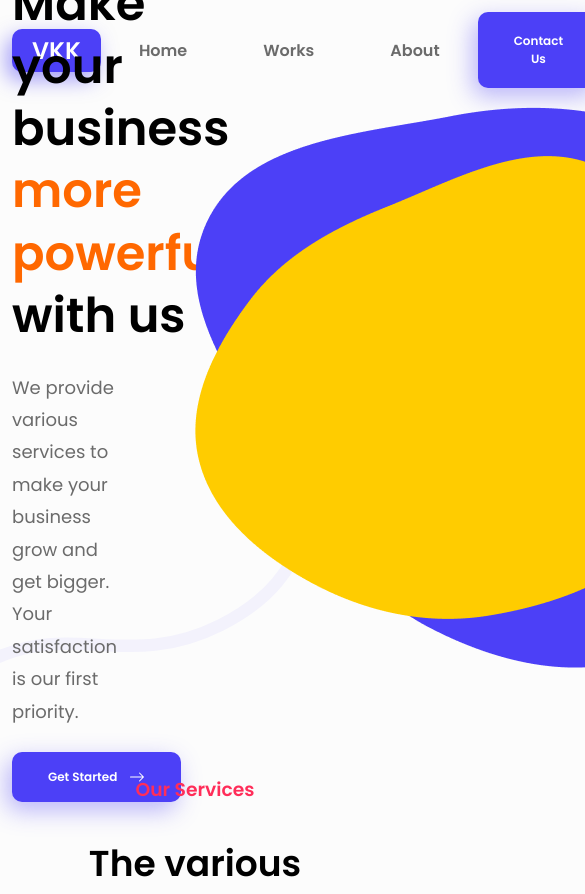
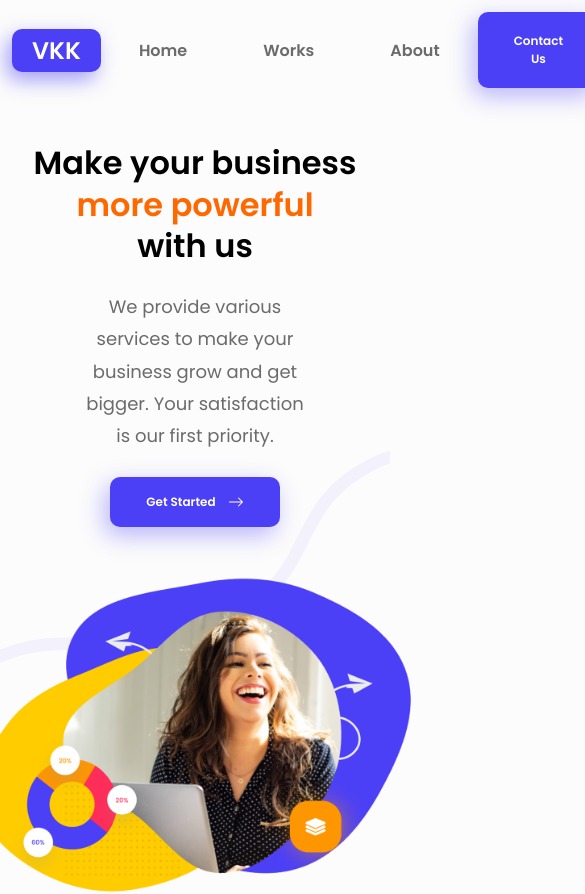
Before and after one commit to pkWafuuu/altair-vkk, a React (Create React App) app: page / in a window 390 px wide. Shown: the top 894 px of the page, 585 px wide, since content can reach past the window. Built offline with nearby package versions, Linux system fonts and the light colour scheme.

Commit message:
added landing responsiveness

```diff
--- a/src/components/Landing.jsx
+++ b/src/components/Landing.jsx
@@ -1,5 +1,4 @@
-import  blob1  from '../assets/blob-1.png'
-import  blob2  from '../assets/blob-2.png'
+import  landing  from '../assets/landing-img.png'
 import { BsArrowRight } from 'react-icons/bs'
 
 function Landing() {
@@ -19,8 +18,7 @@ function Landing() {
 						<button className="landing__button">Get Started <BsArrowRight className='btn__arrow' /></button>
           </div>
 					<div className="landing__img--container">
-						<img src={blob1} alt="blob" className="blob1"/>
-						<img src={blob2} alt="blob" className="blob2"/>
+						<img src={landing} alt="blob" className="landing__img"/>
 					</div>
         </div>
       </div>
--- a/src/css/faqs.css
+++ b/src/css/faqs.css
@@ -13,8 +13,8 @@
 
 .faq__blob2--svg {
 	position: absolute;
-	left: 0;
-	bottom:0;
+	left: -80px;
+	top:100px;
 	z-index: -1;
 	width: 25vw;
 	height: 100vh;
--- a/src/css/landing.css
+++ b/src/css/landing.css
@@ -62,10 +62,50 @@
 	align-items: center;
 }
 
-.blob1 {
+
+.landing__img {
 	position: absolute;
+	right: 0;
+	height: 100%;
 }
 
-.blob2 {
-	position: absolute;
+@media (max-width: 1280px) {
+	.landing__img {
+		height: 88%;
+	}
 }
+
+@media (max-width: 1080px) {
+	.landing__img {
+		height: 75%;
+	}
+}
+
+@media (max-width: 960px) {
+	.landing__container {
+		flex-direction: column;
+		height: 100vh;
+	}
+	.landing__content {
+		width: 100%;
+		text-align: center;
+		display: flex;
+		flex-direction: column;
+		align-items: center;
+		margin-top: 42px;
+	}
+	.landing__title {
+		font-size: 32px;
+	}
+	.landing__img--container {
+		width: 100%;
+		display: flex;
+		align-items: center;
+		justify-content: center;
+	}
+	.landing__img {
+		top:50%;
+		left:50%;
+		transform: translate(-50%,-50%);
+	}
+}
```
Also changed, not shown: src/assets/landing-img.png.
